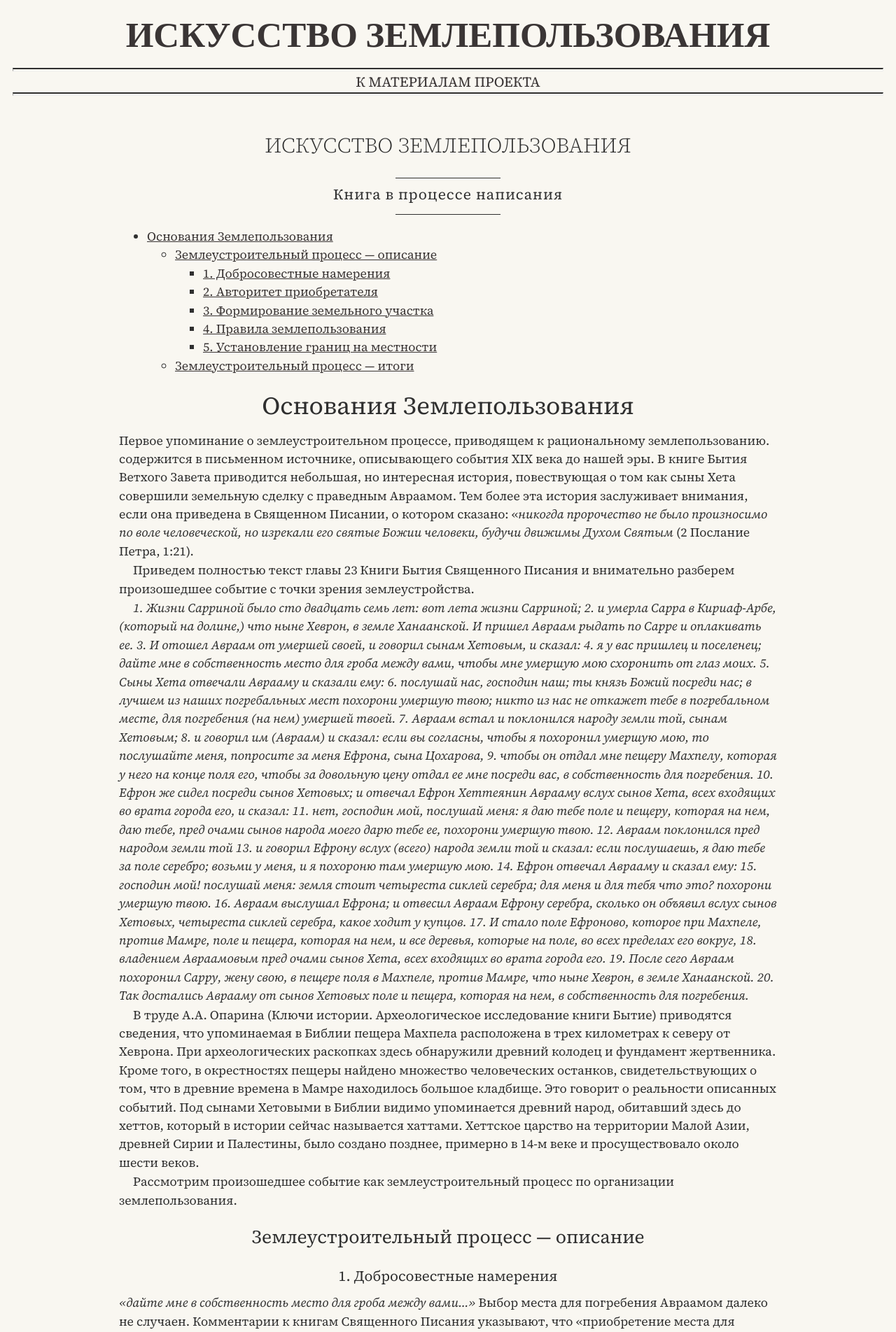
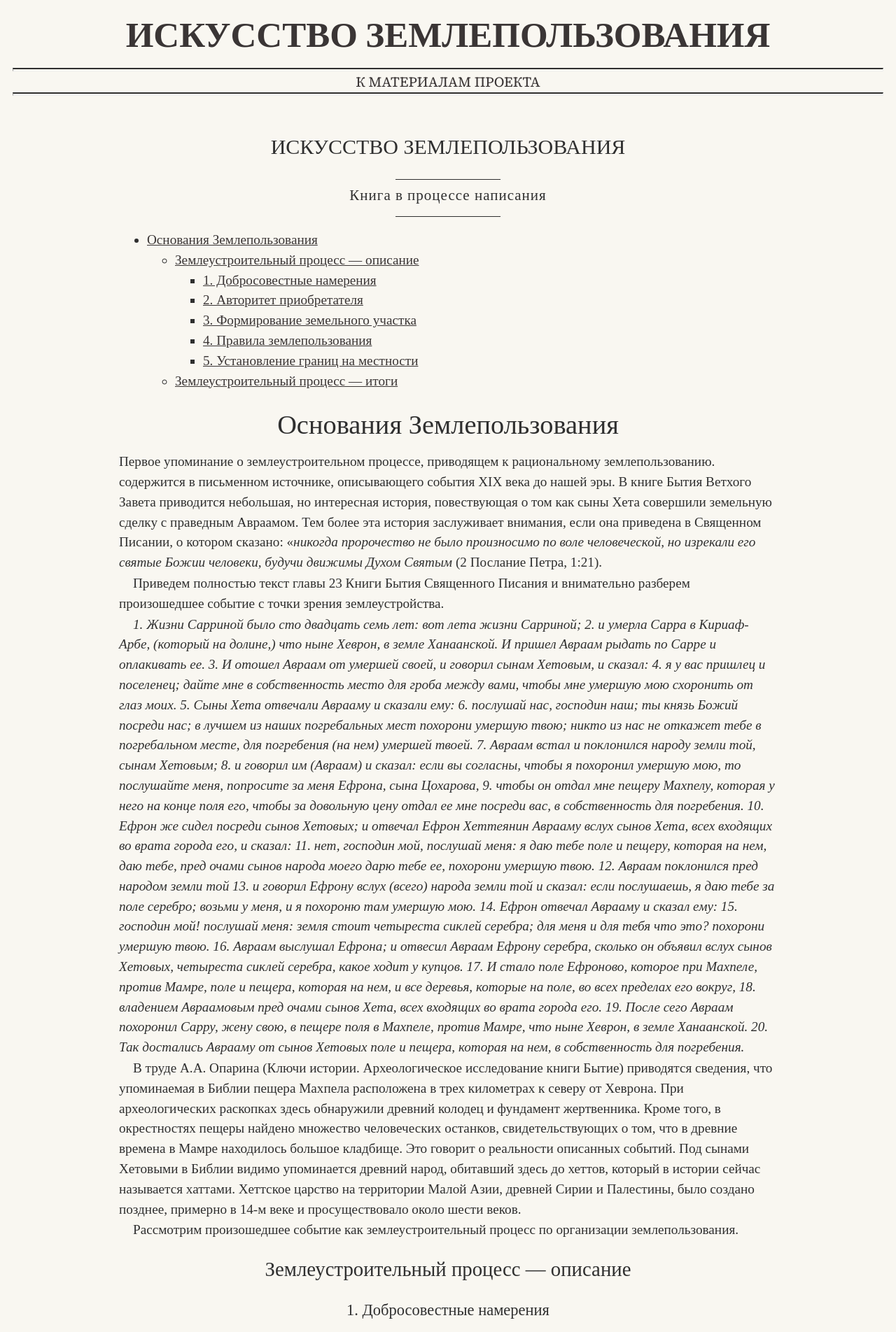
Before and after one commit to SergSi/land-use-art, a Jekyll site: the page built from _materials/2023-09-01-book.md, in a window 1280 px wide. Shown: the top 1904 px of the page at 70% size. Built offline with Jekyll 4.4.1, drawn with Linux system fonts in a browser that asks for light colours; some web fonts are replaced.

Commit message:
Update book.html

```diff
--- a/_layouts/book.html
+++ b/_layouts/book.html
@@ -4,8 +4,8 @@
     {% include header.html %}
     <style>
       .news-container{
-        font-family: 'Source Serif 4', serif;
-        font-size: 110%;}
+        font-family: 'Charis SIL', serif;
+        font-size: 120%;}
         p {text-indent: 0rem;
         margin-bottom: 0.1rem;}
         p+p {text-indent: 2rem;}
```
